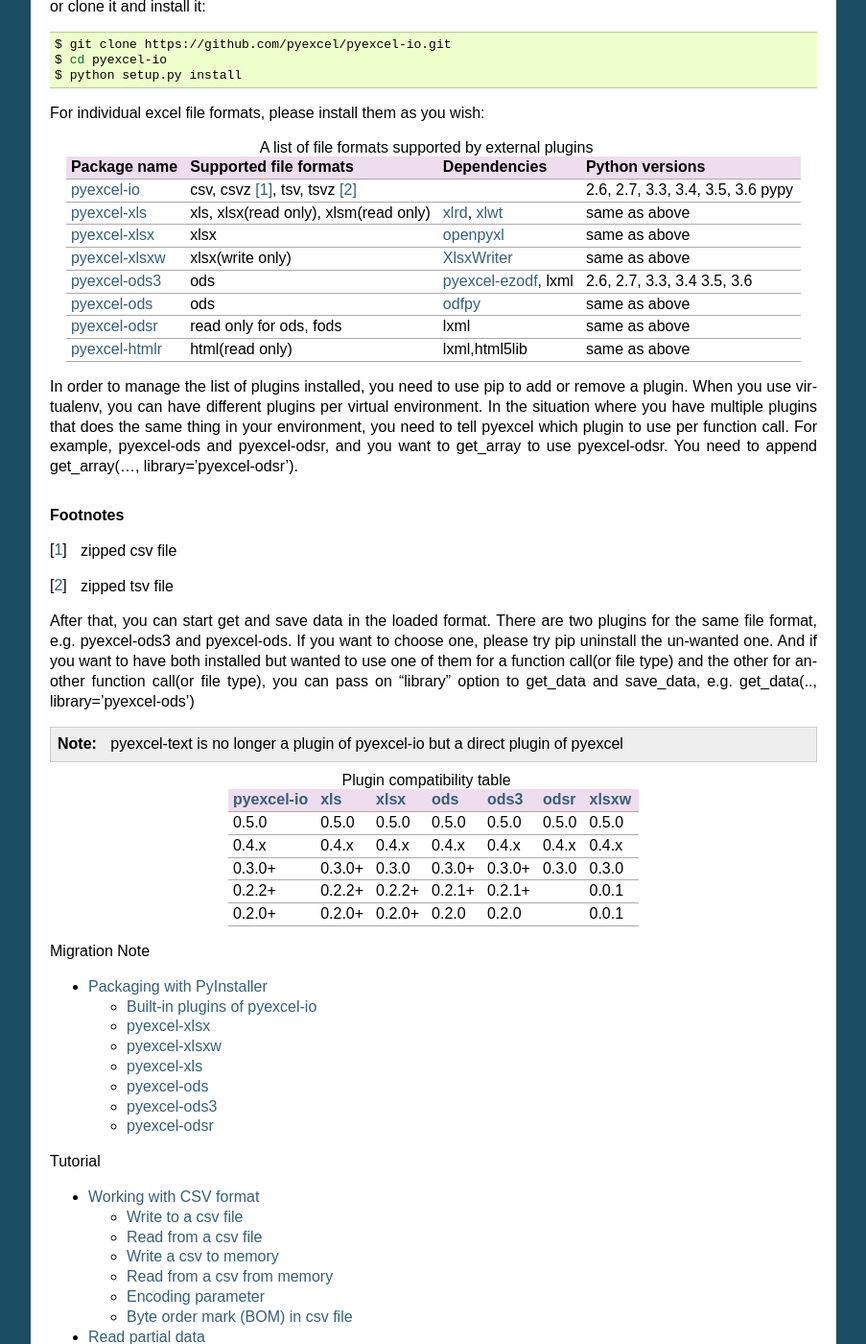
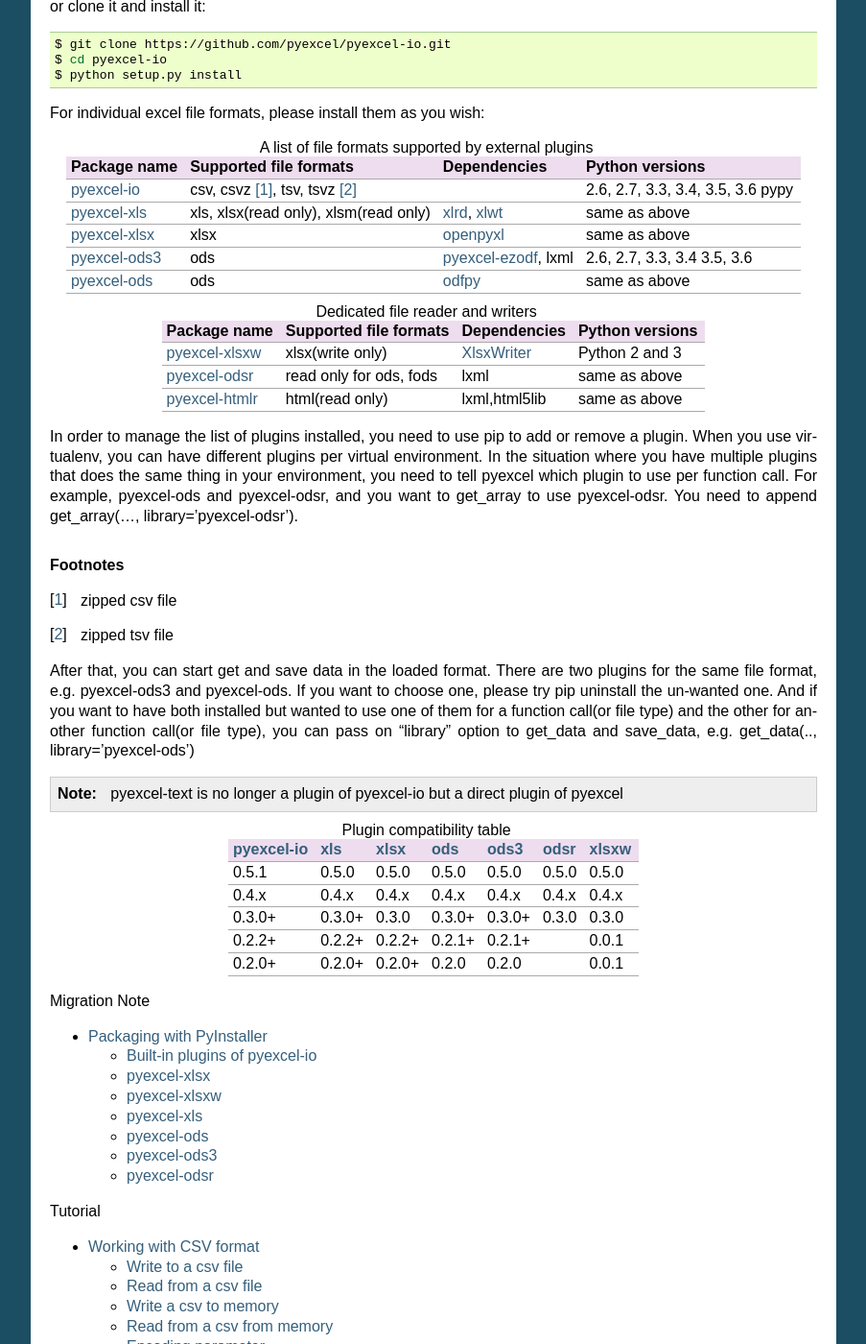
Before and after one commit to pyexcel/pyexcel-io, a Sphinx documentation site: the page built from docs/source/index.rst, in a window 1280 px wide and 1400 px high, scrolled down 749 px. Shown: the whole window at 96% size, without its empty margins (198-1101 px from the left). Built offline with Sphinx 7.4.7, drawn with Linux system fonts in a browser that asks for light colours.

Commit message:
:handshake: sync with pyexcel-commons

```diff
--- a/.moban.d/docs/source/index.rst
+++ b/.moban.d/docs/source/index.rst
@@ -57,7 +57,7 @@ get_data(.., library='pyexcel-ods')
     ============= ======= ======== ======= ======== ======== ========
     `pyexcel-io`_ `xls`_  `xlsx`_  `ods`_  `ods3`_  `odsr`_  `xlsxw`_
     ============= ======= ======== ======= ======== ======== ========
-    0.5.0         0.5.0   0.5.0    0.5.0   0.5.0    0.5.0    0.5.0
+    0.5.1         0.5.0   0.5.0    0.5.0   0.5.0    0.5.0    0.5.0
     0.4.x         0.4.x   0.4.x    0.4.x   0.4.x    0.4.x    0.4.x
     0.3.0+        0.3.0+  0.3.0    0.3.0+  0.3.0+   0.3.0    0.3.0
     0.2.2+        0.2.2+  0.2.2+   0.2.1+  0.2.1+            0.0.1
--- a/docs/source/index.rst
+++ b/docs/source/index.rst
@@ -72,13 +72,21 @@ For individual excel file formats, please install them as you wish:
    `pyexcel-xls`_           xls, xlsx(read only),   `xlrd`_,          same as above
                             xlsm(read only)         `xlwt`_
    `pyexcel-xlsx`_          xlsx                    `openpyxl`_       same as above
-   `pyexcel-xlsxw`_         xlsx(write only)        `XlsxWriter`_     same as above
    `pyexcel-ods3`_          ods                     `pyexcel-ezodf`_, 2.6, 2.7, 3.3, 3.4
                                                     lxml              3.5, 3.6
    `pyexcel-ods`_           ods                     `odfpy`_          same as above
+   ======================== ======================= ================= ==================
+
+.. table:: Dedicated file reader and writers
+
+   ======================== ======================= ================= ==================
+   Package name              Supported file formats  Dependencies     Python versions
+   ======================== ======================= ================= ==================
+   `pyexcel-xlsxw`_         xlsx(write only)        `XlsxWriter`_     Python 2 and 3
    `pyexcel-odsr`_          read only for ods, fods lxml              same as above
    `pyexcel-htmlr`_         html(read only)         lxml,html5lib     same as above
    ======================== ======================= ================= ==================
+
 
 .. _pyexcel-io: https://github.com/pyexcel/pyexcel-io
 .. _pyexcel-xls: https://github.com/pyexcel/pyexcel-xls
@@ -127,7 +135,7 @@ get_data(.., library='pyexcel-ods')
     ============= ======= ======== ======= ======== ======== ========
     `pyexcel-io`_ `xls`_  `xlsx`_  `ods`_  `ods3`_  `odsr`_  `xlsxw`_
     ============= ======= ======== ======= ======== ======== ========
-    0.5.0         0.5.0   0.5.0    0.5.0   0.5.0    0.5.0    0.5.0
+    0.5.1         0.5.0   0.5.0    0.5.0   0.5.0    0.5.0    0.5.0
     0.4.x         0.4.x   0.4.x    0.4.x   0.4.x    0.4.x    0.4.x
     0.3.0+        0.3.0+  0.3.0    0.3.0+  0.3.0+   0.3.0    0.3.0
     0.2.2+        0.2.2+  0.2.2+   0.2.1+  0.2.1+            0.0.1
--- a/setup.py
+++ b/setup.py
@@ -1,3 +1,4 @@
+import codecs
 try:
     from setuptools import setup, find_packages
 except ImportError:
@@ -20,7 +21,7 @@ DESCRIPTION = (
 )
 URL = 'https://github.com/pyexcel/pyexcel-io'
 DOWNLOAD_URL = '%s/archive/0.5.1.tar.gz' % URL
-FILES = ['README.rst', 'CHANGELOG.rst']
+FILES = ['README.rst',  'CHANGELOG.rst']
 KEYWORDS = [
     'API',
     'tsv',
@@ -74,7 +75,7 @@ def read_files(*files):
 
 def read(afile):
     """Read a file into setup"""
-    with open(afile, 'r') as opened_file:
+    with codecs.open(afile, 'r', 'utf-8') as opened_file:
         content = filter_out_test_code(opened_file)
         content = "".join(list(content))
         return content
```
Also changed, not shown: README.rst (+9 -1 lines).
